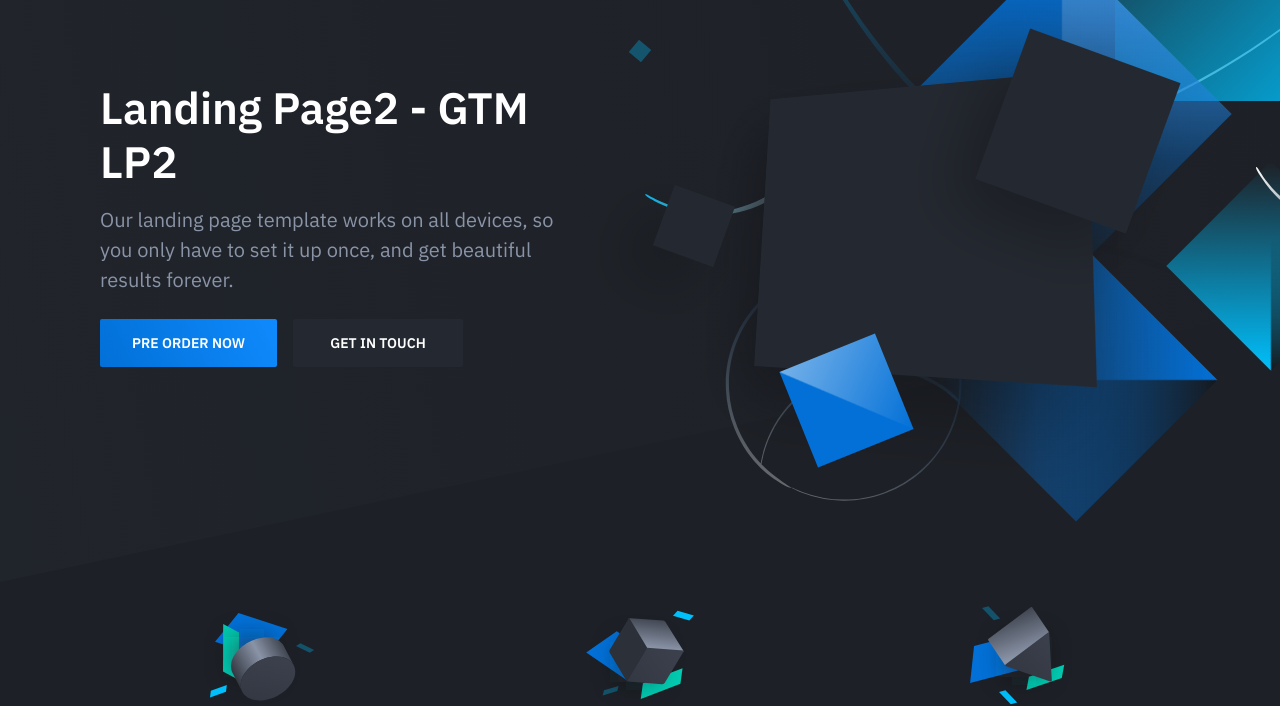
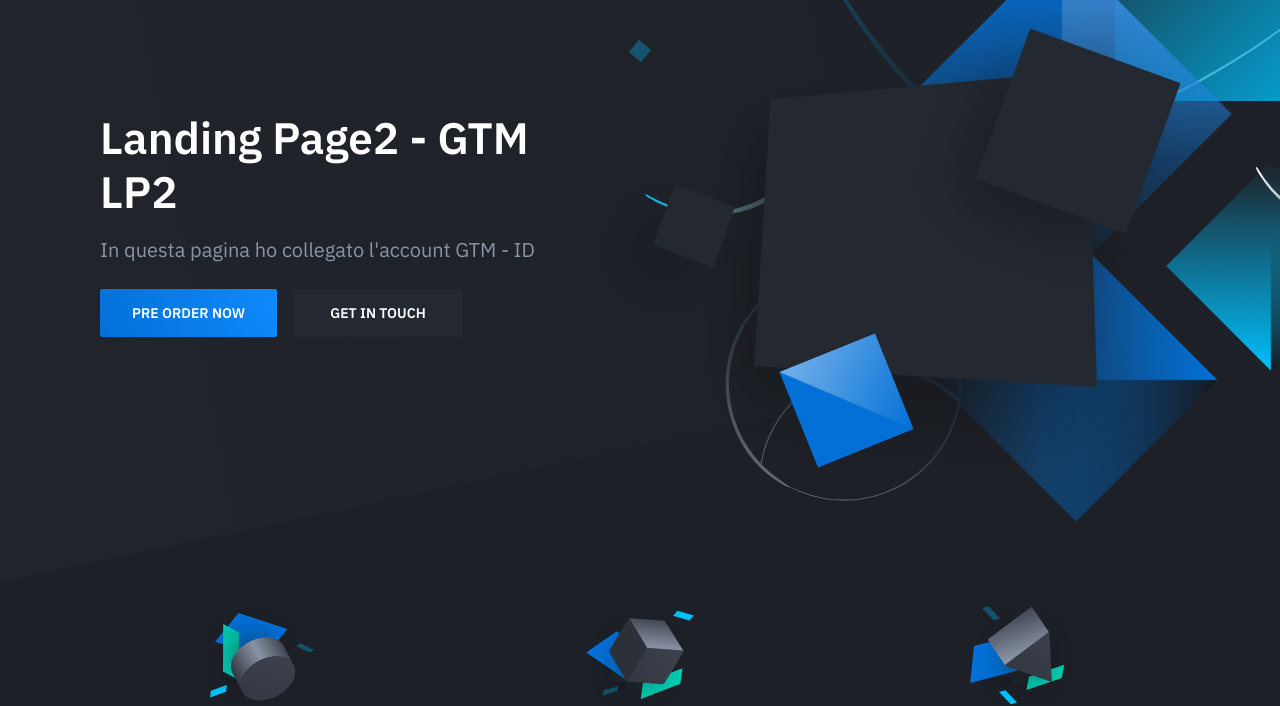
Before and after one commit to alesax99/sito2, a plain HTML site: page index.html in a window 1280 px wide. Shown: the part 118-824 px from the top of the page. Drawn offline with nearby package versions, Linux system fonts and the light colour scheme.

Commit message:
Modifica sottotitolo

```diff
--- a/index.html
+++ b/index.html
@@ -32,7 +32,7 @@
                     <div class="hero-inner">
 						<div class="hero-copy">
 	                        <h1 class="hero-title mt-0">Landing Page2 - GTM LP2</h1>
-	                        <p class="hero-paragraph">Our landing page template works on all devices, so you only have to set it up once, and get beautiful results forever.</p>
+	                        <p class="hero-paragraph">In questa pagina ho collegato l'account GTM - ID</p>
 	                        <div class="hero-cta"><a class="button button-primary" href="preorder.html">Pre order now</a><a class="button" href="#">Get in touch</a></div>
 						</div>
 						<div class="hero-figure anime-element">
```
